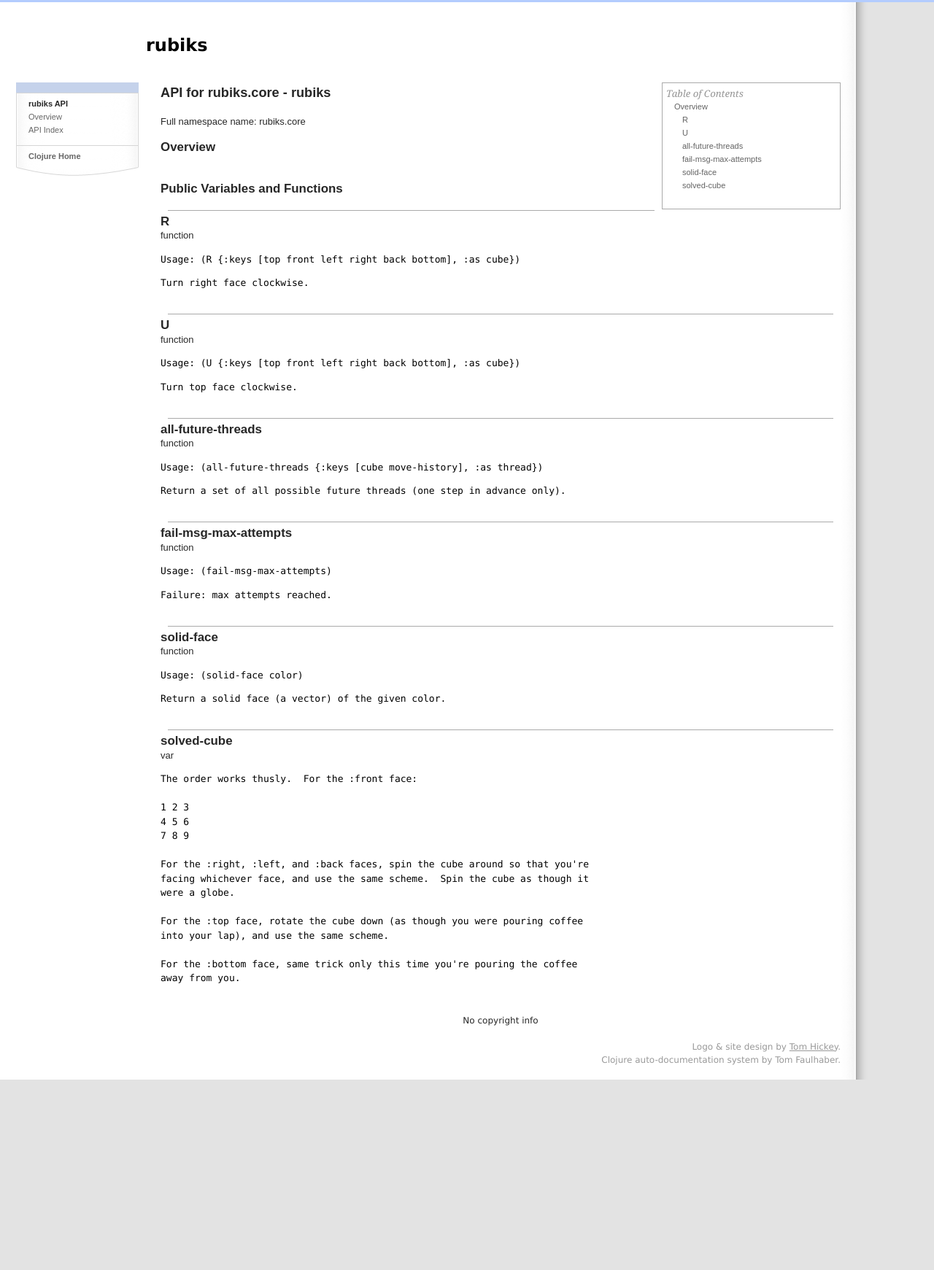
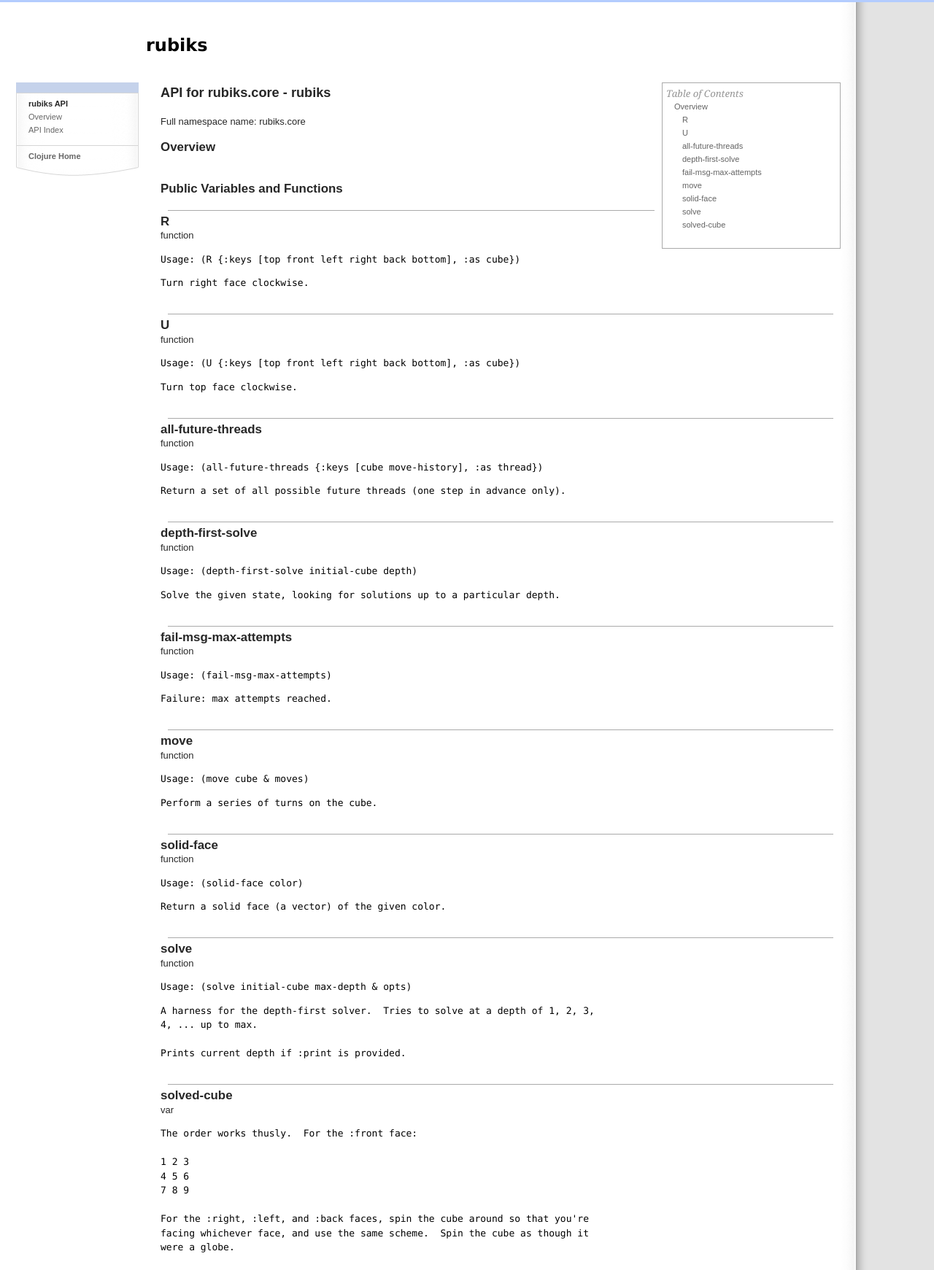
Before and after one commit to thanthese/rubiks, a plain HTML site: page autodoc/index.html in a window 1280 px wide. Shown: the part 1-1742 px from the top of the page at 73% size. Before the commit the page ends 1481 px from the top, so only its background shows below. Drawn offline with Linux system fonts and the light colour scheme.

Commit message:
better readme

```diff
--- a/autodoc/index.html
+++ b/autodoc/index.html
@@ -53,9 +53,15 @@ namespace.
     </div><div style="margin-left: 1em;" class="toc-entry">
       <a href="#rubiks.core/all-future-threads">all-future-threads</a>
     </div><div style="margin-left: 1em;" class="toc-entry">
+      <a href="#rubiks.core/depth-first-solve">depth-first-solve</a>
+    </div><div style="margin-left: 1em;" class="toc-entry">
       <a href="#rubiks.core/fail-msg-max-attempts">fail-msg-max-attempts</a>
     </div><div style="margin-left: 1em;" class="toc-entry">
+      <a href="#rubiks.core/move">move</a>
+    </div><div style="margin-left: 1em;" class="toc-entry">
       <a href="#rubiks.core/solid-face">solid-face</a>
+    </div><div style="margin-left: 1em;" class="toc-entry">
+      <a href="#rubiks.core/solve">solve</a>
     </div><div style="margin-left: 1em;" class="toc-entry">
       <a href="#rubiks.core/solved-cube">solved-cube</a>
     </div>
@@ -111,6 +117,17 @@ namespace.
 </div><div id="var-entry">
   <br />
   <hr />
+  <h2 id="rubiks.core/depth-first-solve">depth-first-solve</h2>
+  <span id="var-type">function</span><br />
+  <pre id="var-usage">Usage: (depth-first-solve initial-cube depth)
+</pre>
+  <pre id="var-docstr">Solve the given state, looking for solutions up to a particular depth.</pre>
+
+
+
+</div><div id="var-entry">
+  <br />
+  <hr />
   <h2 id="rubiks.core/fail-msg-max-attempts">fail-msg-max-attempts</h2>
   <span id="var-type">function</span><br />
   <pre id="var-usage">Usage: (fail-msg-max-attempts)
@@ -122,11 +139,36 @@ namespace.
 </div><div id="var-entry">
   <br />
   <hr />
+  <h2 id="rubiks.core/move">move</h2>
+  <span id="var-type">function</span><br />
+  <pre id="var-usage">Usage: (move cube &amp; moves)
+</pre>
+  <pre id="var-docstr">Perform a series of turns on the cube.</pre>
+
+
+
+</div><div id="var-entry">
+  <br />
+  <hr />
   <h2 id="rubiks.core/solid-face">solid-face</h2>
   <span id="var-type">function</span><br />
   <pre id="var-usage">Usage: (solid-face color)
 </pre>
   <pre id="var-docstr">Return a solid face (a vector) of the given color.</pre>
+
+
+
+</div><div id="var-entry">
+  <br />
+  <hr />
+  <h2 id="rubiks.core/solve">solve</h2>
+  <span id="var-type">function</span><br />
+  <pre id="var-usage">Usage: (solve initial-cube max-depth &amp; opts)
+</pre>
+  <pre id="var-docstr">A harness for the depth-first solver.  Tries to solve at a depth of 1, 2, 3,
+4, ... up to max.
+
+Prints current depth if :print is provided.</pre>
 
 
 
```
Also changed, not shown: autodoc/api-index.html (+5 -2 lines), 2 other files.
